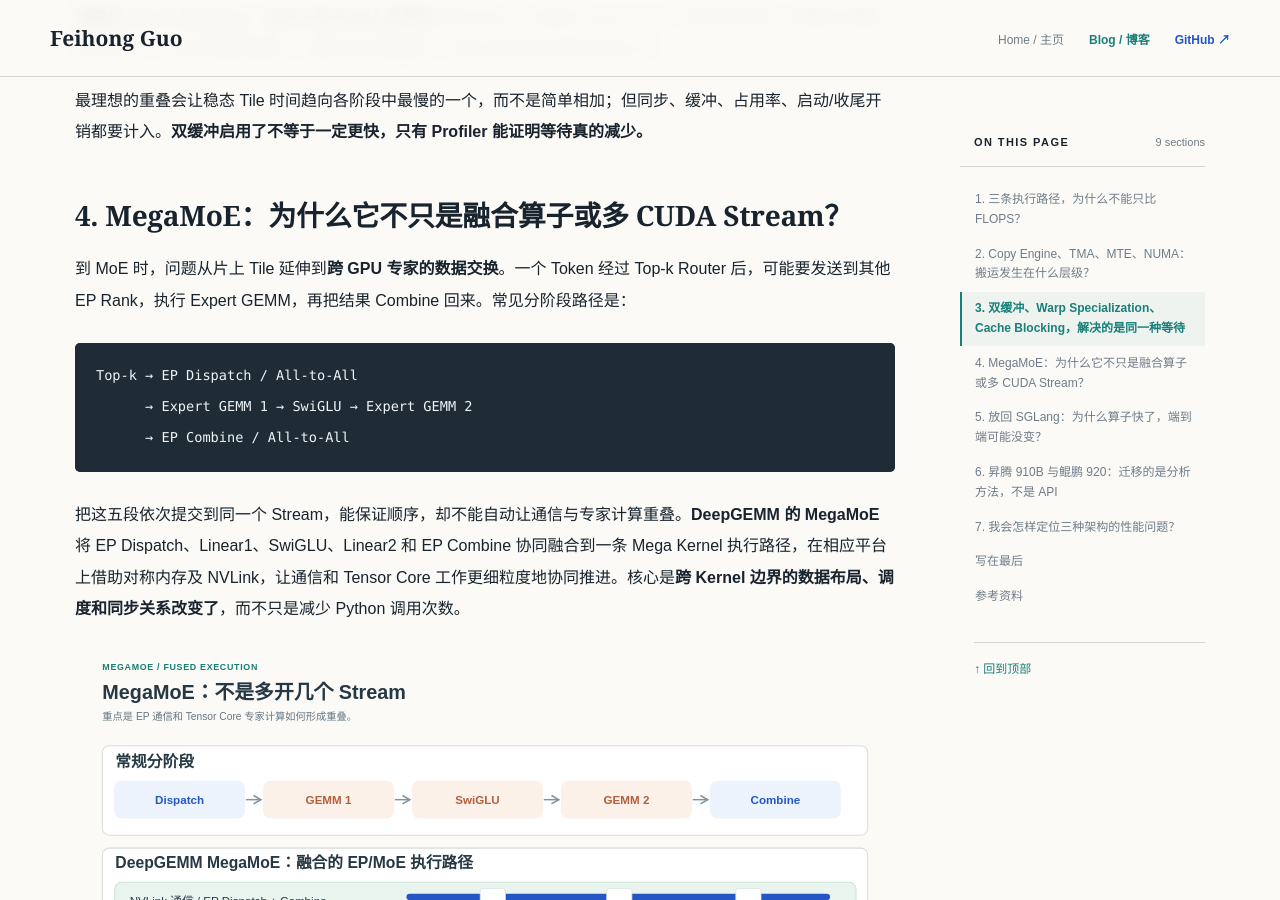
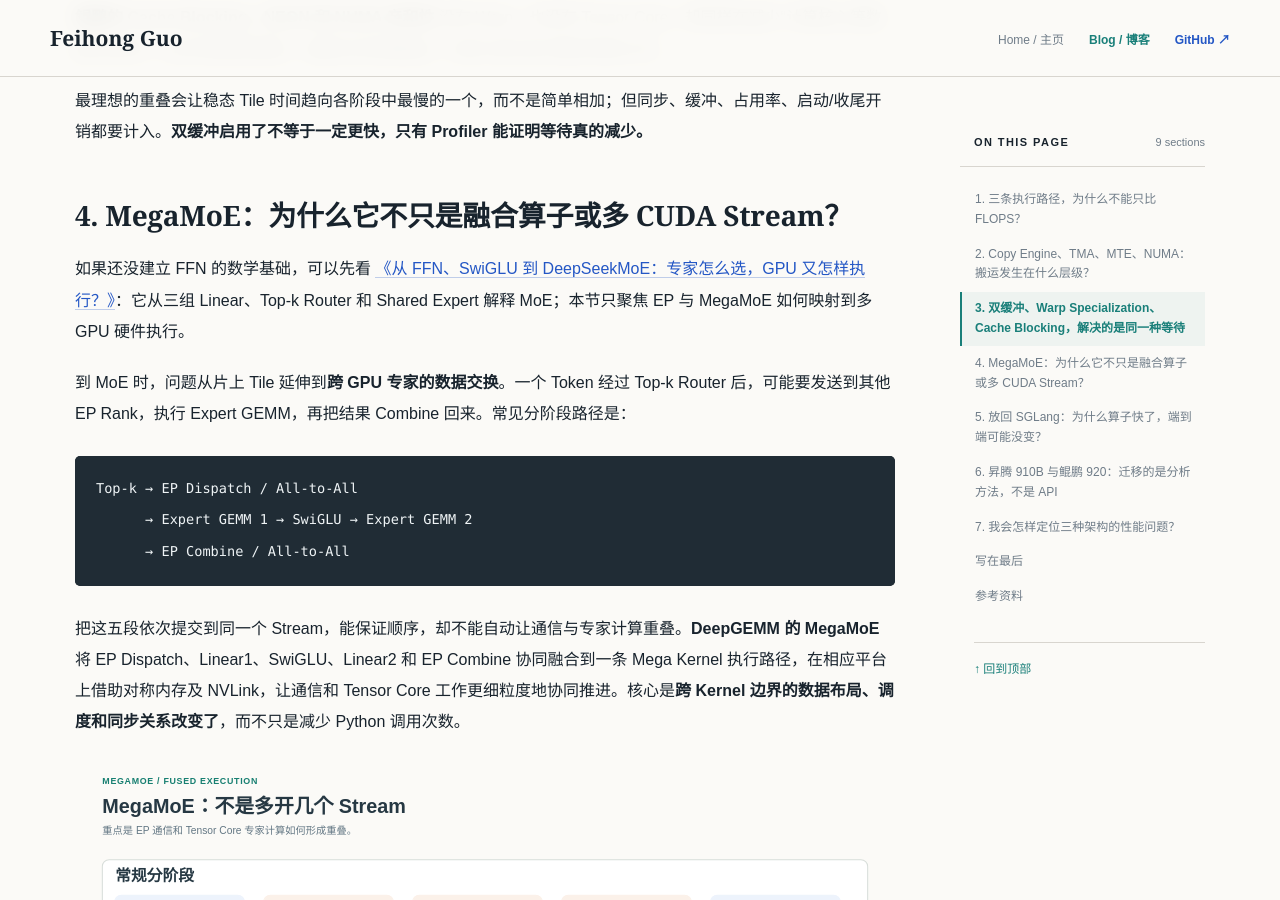
Before and after one commit to Phoenix3334/Phoenix3334.github.io, a Jekyll site: the page built from _posts/2026-11-20-gpu-npu-cpu-inference-systems.md, in a window 1280 px wide and 900 px high, scrolled down 4223 px. Built offline with Jekyll 4.4.1, drawn with Linux system fonts in a browser that asks for light colours.

Commit message:
blog: link MegaMoE hardware section to FFN MoE architecture primer

```diff
--- a/_posts/2026-11-20-gpu-npu-cpu-inference-systems.md
+++ b/_posts/2026-11-20-gpu-npu-cpu-inference-systems.md
@@ -91,6 +91,8 @@ GPU 的 **CUDA Stream** 又是另一层：它组织 Host 提交到 GPU 的有序
 
 ## 4. MegaMoE：为什么它不只是融合算子或多 CUDA Stream？
 
+如果还没建立 FFN 的数学基础，可以先看 [《从 FFN、SwiGLU 到 DeepSeekMoE：专家怎么选，GPU 又怎样执行？》](/blog/2026/11/20/ffn-swiglu-deepseekmoe-megamoe/)：它从三组 Linear、Top-k Router 和 Shared Expert 解释 MoE；本节只聚焦 EP 与 MegaMoE 如何映射到多 GPU 硬件执行。
+
 到 MoE 时，问题从片上 Tile 延伸到**跨 GPU 专家的数据交换**。一个 Token 经过 Top-k Router 后，可能要发送到其他 EP Rank，执行 Expert GEMM，再把结果 Combine 回来。常见分阶段路径是：
 
 ~~~text
```
